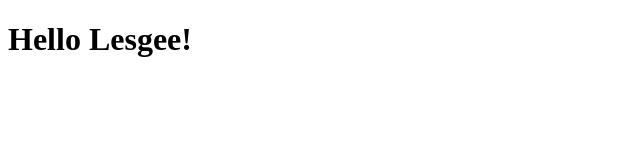
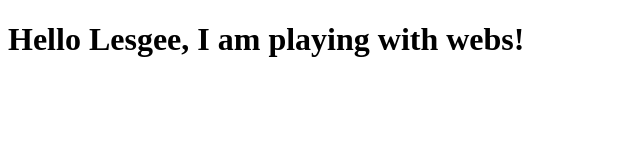
Before and after one commit to lesgeethelearner/lesgee-test, a plain HTML site: page site/index.html in a window 1280 px wide. Shown: the whole page, without its empty margins (0-640 px from the left). Drawn offline with Linux system fonts and the light colour scheme.

Commit message:
Small change to page

```diff
--- a/site/index.html
+++ b/site/index.html
@@ -4,6 +4,6 @@
 	<title>Hello Lesgee!</title>
 </head>
 <body>
-<h1>Hello Lesgee!</h1>
+<h1>Hello Lesgee, I am playing with webs!</h1>
 </body>
 </html>
```
